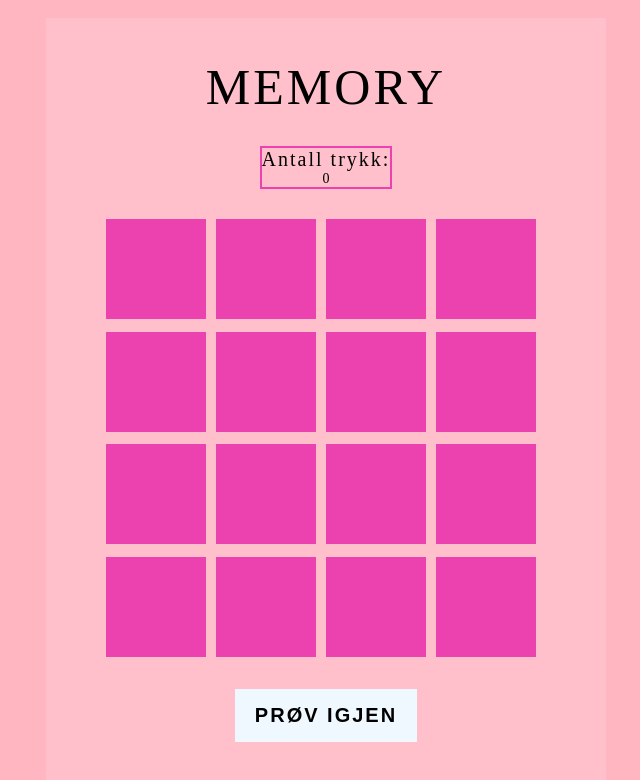
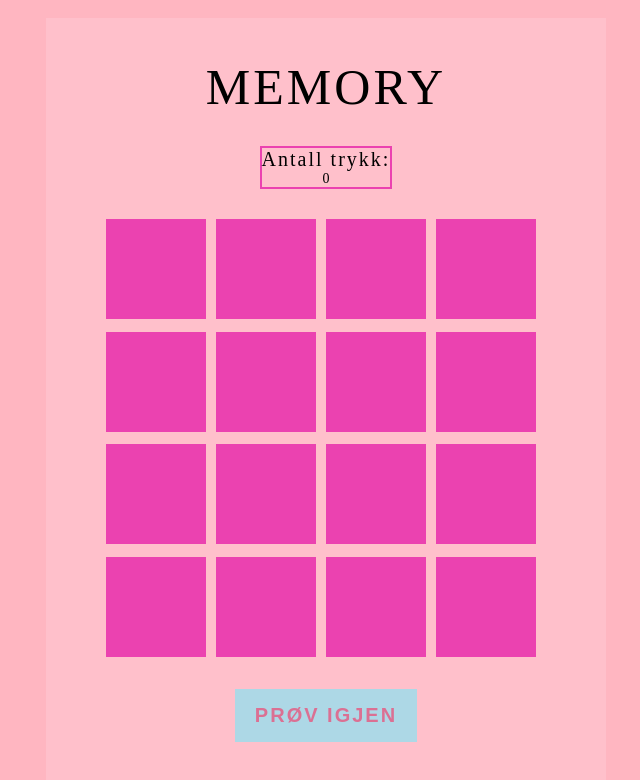
Before and after one commit to rasmusgraver/JS_IT1, a plain HTML site: page c TrePaaRad/index.html in a window 1280 px wide. In both pictures the pointer is over the button "PRØV IGJEN". Shown: the whole page, without its empty margins (314-954 px from the left). Drawn offline with Linux system fonts and the light colour scheme.

Commit message:
Update style.css

```diff
--- a/c TrePaaRad/style.css
+++ b/c TrePaaRad/style.css
@@ -74,9 +74,9 @@ h2 {
     font-weight: 600;
 }
 
-.nystart:focus {
+.nystart:hover {
     color: palevioletred;
-    background-color: pink;
+    background-color: lightblue;
 }
 
 .spill {
```
